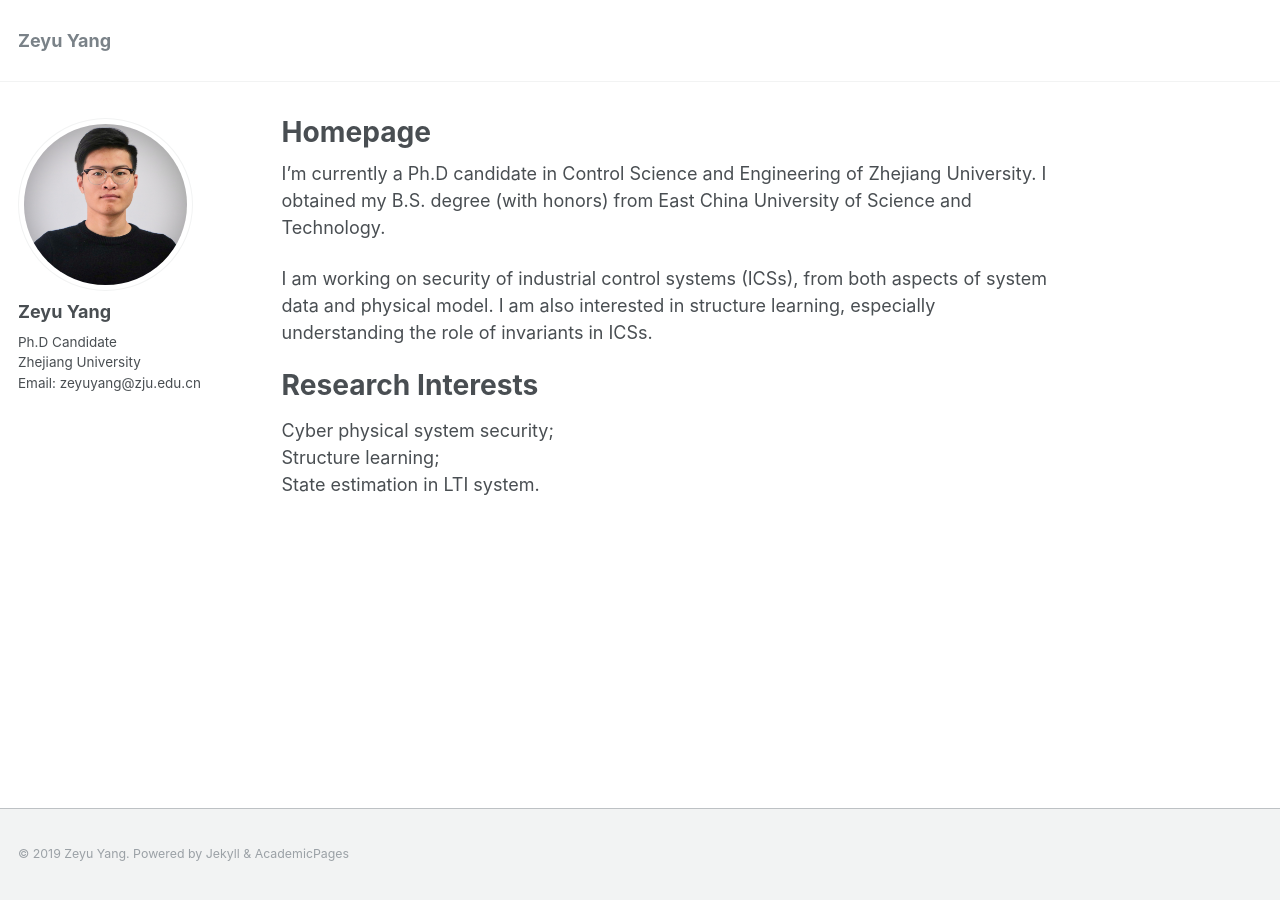
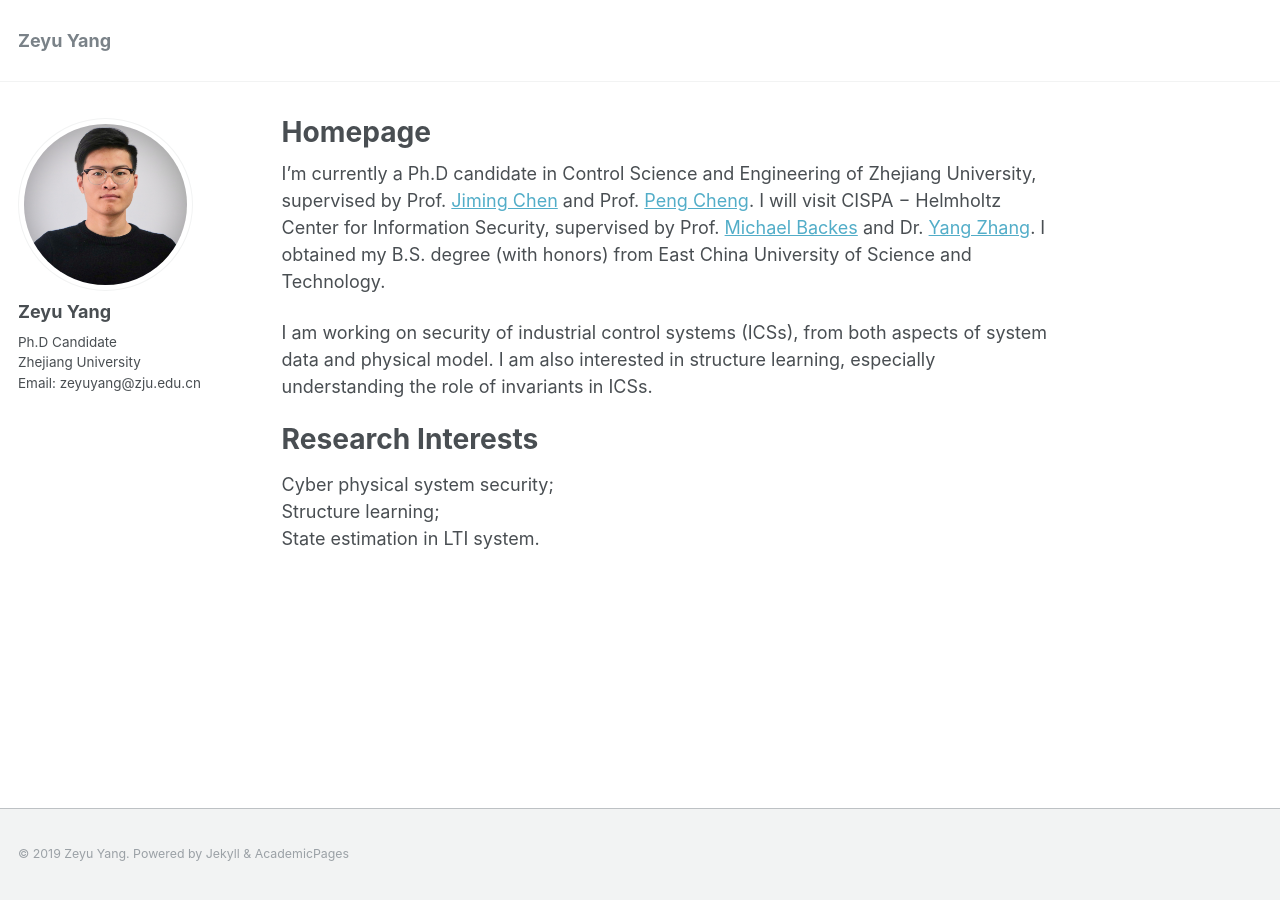
Before and after one commit to zeyuid/zeyuid.github.io, a Jekyll site: the page built from _pages/about.md, in a window 1280 px wide. Built offline with Jekyll 4.4.1, drawn with Linux system fonts in a browser that asks for light colours.

Commit message:
add file

```diff
--- a/_pages/about.md
+++ b/_pages/about.md
@@ -8,7 +8,9 @@ redirect_from:
   - /about.html
 ---
 
-I'm currently a Ph.D candidate in Control Science and Engineering of Zhejiang University. I obtained my B.S. degree (with honors) from East China University of Science and Technology.
+I'm currently a Ph.D candidate in Control Science and Engineering of Zhejiang University, supervised by Prof. [Jiming Chen](https://person.zju.edu.cn/jmchen) and Prof. [Peng Cheng](https://person.zju.edu.cn/cp). I will visit CISPA − Helmholtz Center for Information Security, supervised  by Prof. [Michael Backes](https://cispa.saarland/people/backes/) and Dr. [Yang Zhang](https://cispa.saarland/people/yang.zhang/).
+I obtained my B.S. degree (with honors) from East China University of Science and Technology.
+
 
 I am working on security of industrial control systems (ICSs), from both aspects of system data and physical model. I am also interested in structure learning, especially understanding the role of invariants in ICSs.
 
```
